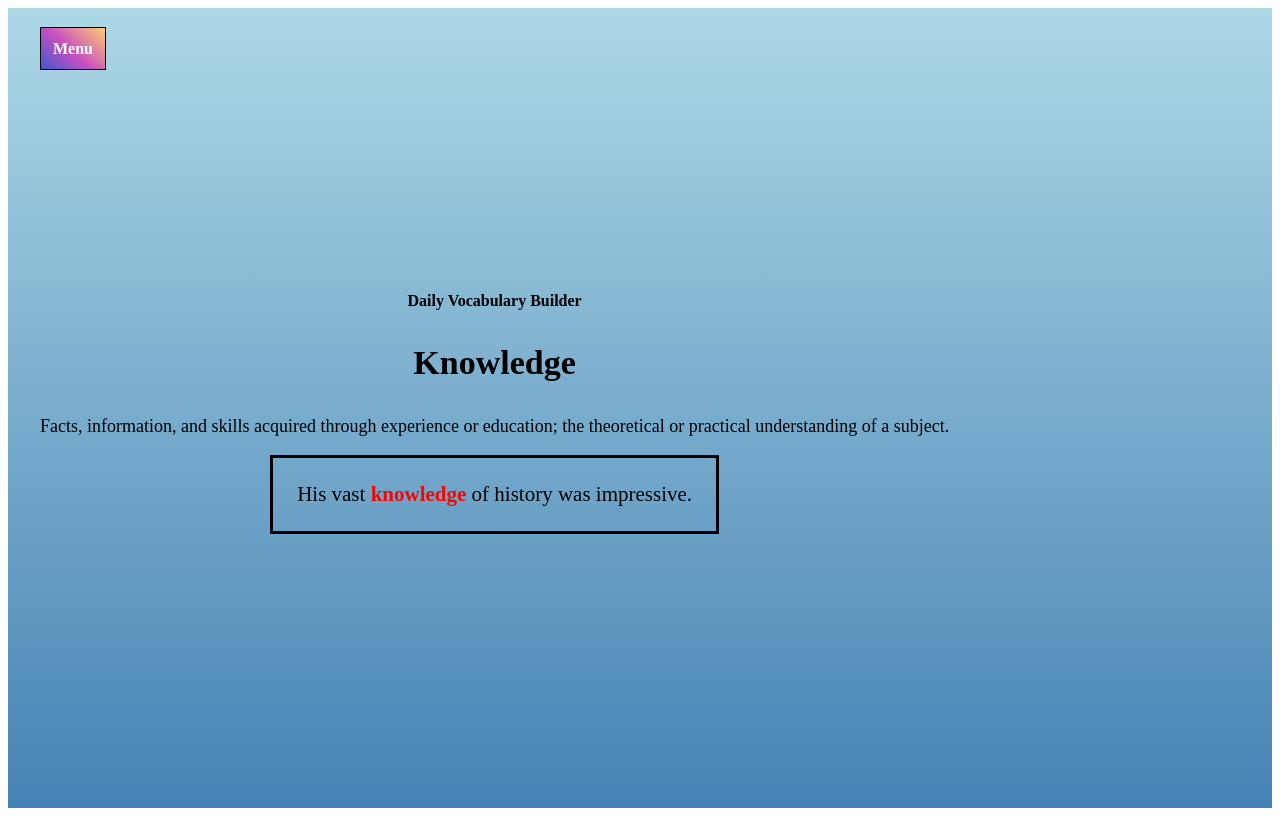
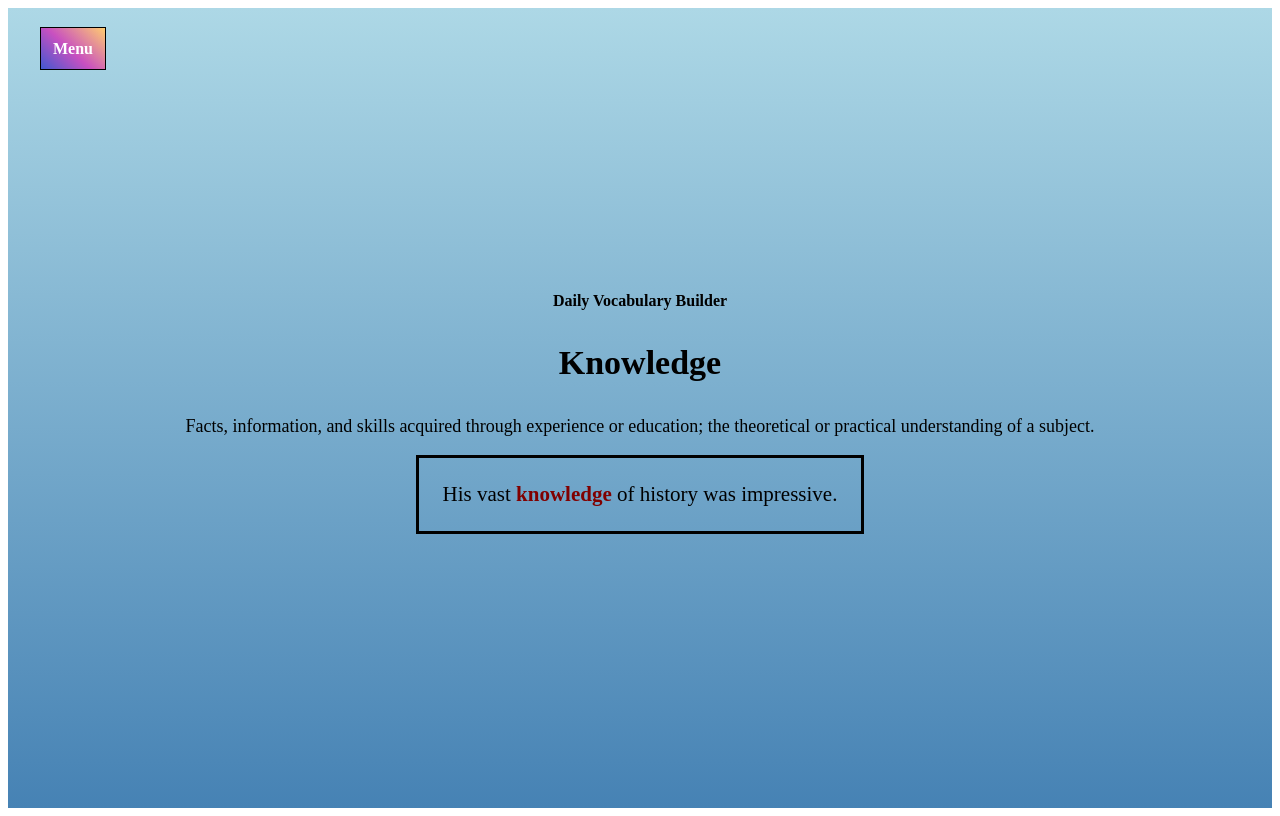
Before and after one commit to Couentinev2/wordday, a React (Create React App) app: page / in a window 1280 px wide. Built offline with nearby package versions, Linux system fonts and the light colour scheme.

Commit message:
designupdate

```diff
--- a/src/styles.css
+++ b/src/styles.css
@@ -5,7 +5,7 @@
 }
 
 .wordDisplayContainer {
-	margin: auto 0;
+	margin: auto;
 	padding: 0 32px;
 }
 
@@ -26,7 +26,7 @@
 }
 
 .exampleOfTheDay strong{
-color: red;
+color: #800000;
 }
 
 .menu-container {
```
